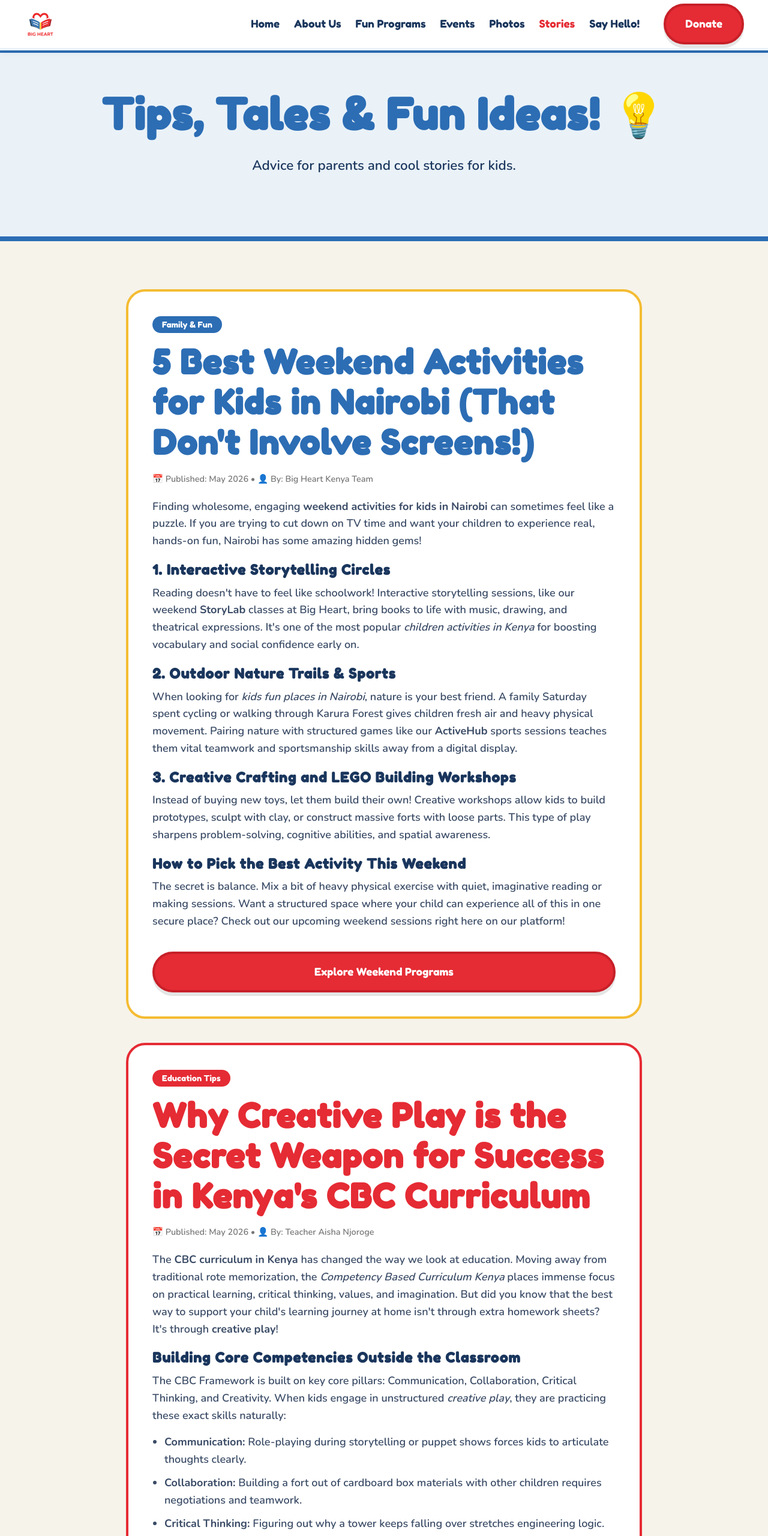
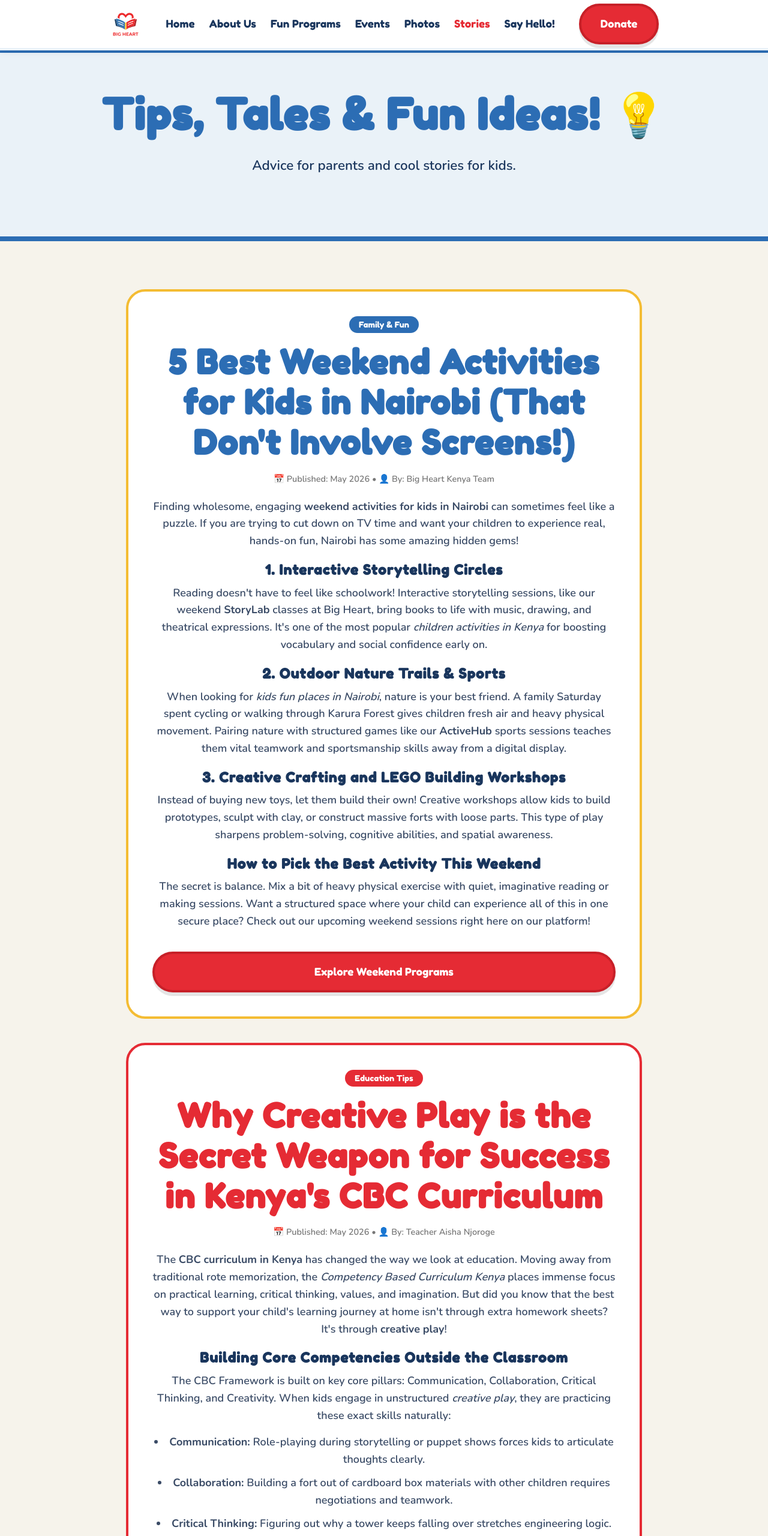
Before and after one commit to Kenoseko/big-heart, a plain HTML site: page stories.html in a window 1280 px wide. Shown: the top 2560 px of the page at 60% size. Drawn offline with nearby package versions, Linux system fonts and the light colour scheme.

Commit message:
Update style.css

```diff
--- a/style.css
+++ b/style.css
@@ -38,6 +38,7 @@ body {
   font-family: var(--font-body);
   font-size: 18px;
   line-height: 1.6;
+  text-align: center;
   -webkit-font-smoothing: antialiased;
 }
 
@@ -133,6 +134,7 @@ body { padding-top: 88px; }
 .nav-inner {
   display: flex;
   align-items: center;
+  justify-content: center;
   gap: 40px;
   height: 80px;
 }
@@ -149,7 +151,7 @@ body { padding-top: 88px; }
   transform: scale(1.05) rotate(-2deg);
 }
 
-.nav-links { display: flex; gap: 24px; margin-left: auto; }
+.nav-links { display: flex; gap: 24px; margin-left: 0; }
 .nav-links a {
   font-family: var(--font-display);
   font-size: 1.1rem;
@@ -222,6 +224,15 @@ body { padding-top: 88px; }
 .program-tile-icon { font-size: 3rem; margin-bottom: 16px; }
 .program-tile-name, .program-tile h3 { font-size: 1.8rem; margin-bottom: 12px; color: var(--ink); }
 
+article.program-tile { text-align: center !important; }
+article.program-tile ul {
+  list-style-position: inside;
+  margin-left: 0 !important;
+}
+
+form { align-items: center; }
+form input, form textarea { width: 100%; }
+
 /* ── FOOTER ─────────────────────────────────────────────── */
 footer {
   background: var(--blue);
@@ -287,7 +298,7 @@ footer a:hover { color: var(--yellow); }
 @media (max-width: 768px) {
   /* Nav Fixes */
   .nav-links, .nav-actions { display: none !important; }
-  .hamburger { display: flex; margin-left: auto; }
+  .hamburger { display: flex; margin-left: 0; }
   .nav-inner { height: 70px; gap: 0; }
   .nav-logo-img { height: 45px; }
 
```
